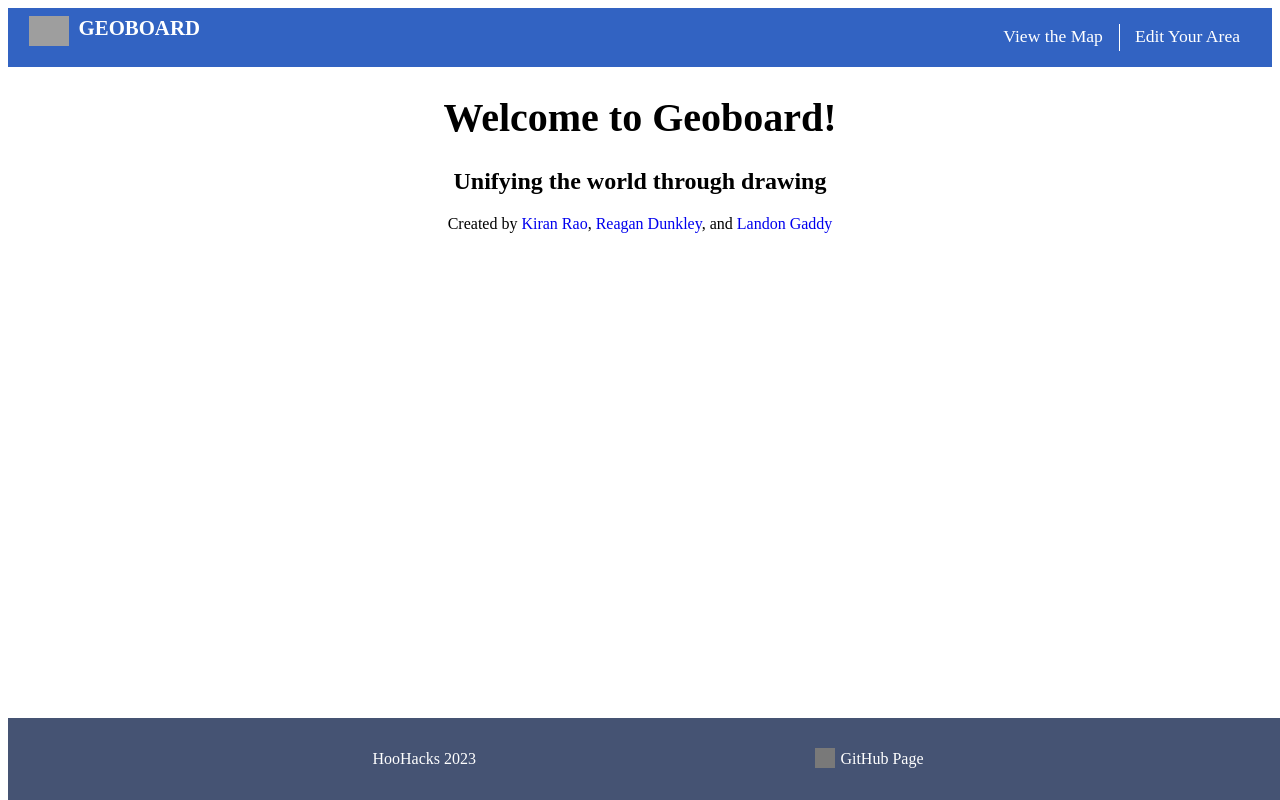
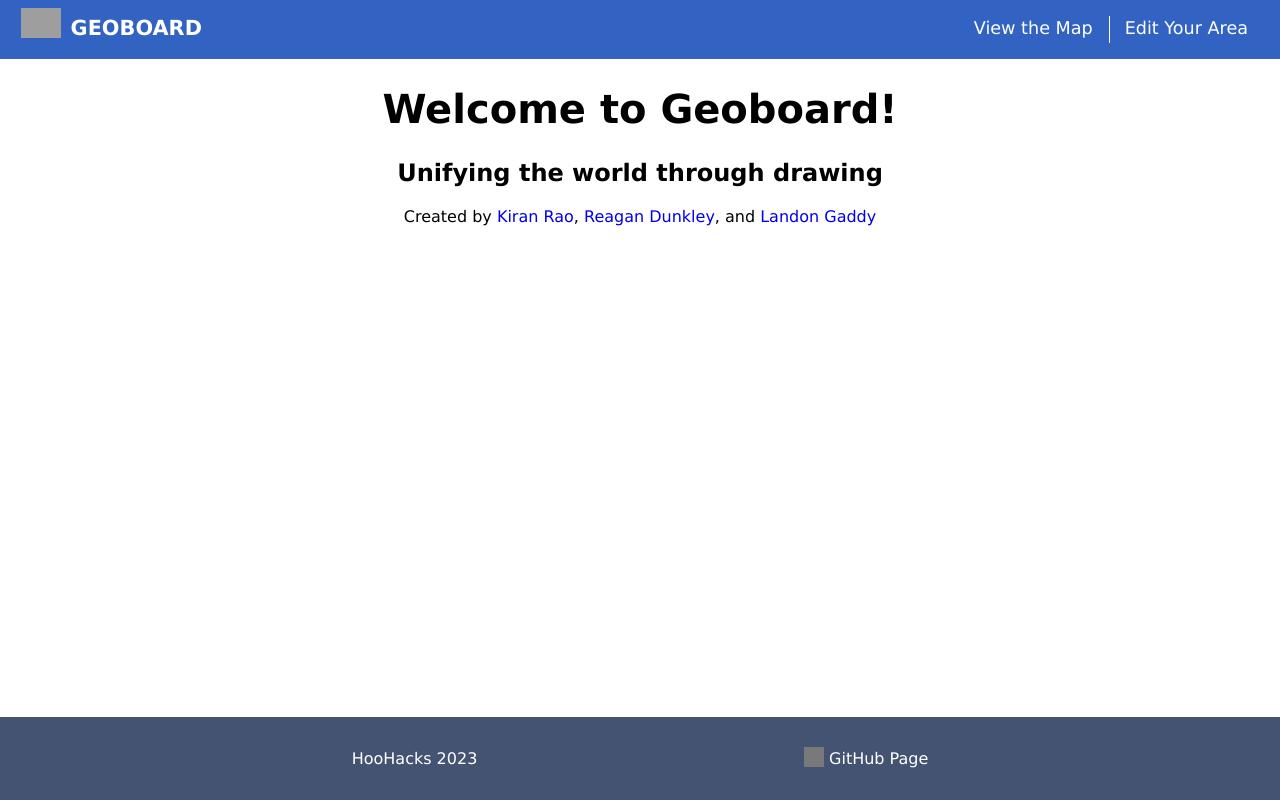
Before and after one commit to reaganld/hoohacks-project, an Angular app in the folder geoboard/ui/: page /landing in a window 1280 px wide. Built offline with nearby package versions, Linux system fonts and the light colour scheme; grey boxes are pictures that could not be loaded.

Commit message:
Fixed the Style

```diff
--- a/geoboard/ui/src/styles.less
+++ b/geoboard/ui/src/styles.less
@@ -1 +1,8 @@
 /* You can add global styles to this file, and also import other style files */
+html {
+    min-height: 100vh;
+    font-family: Verdana, sans-serif;
+    body {
+        margin: 0;
+    }
+}
```
